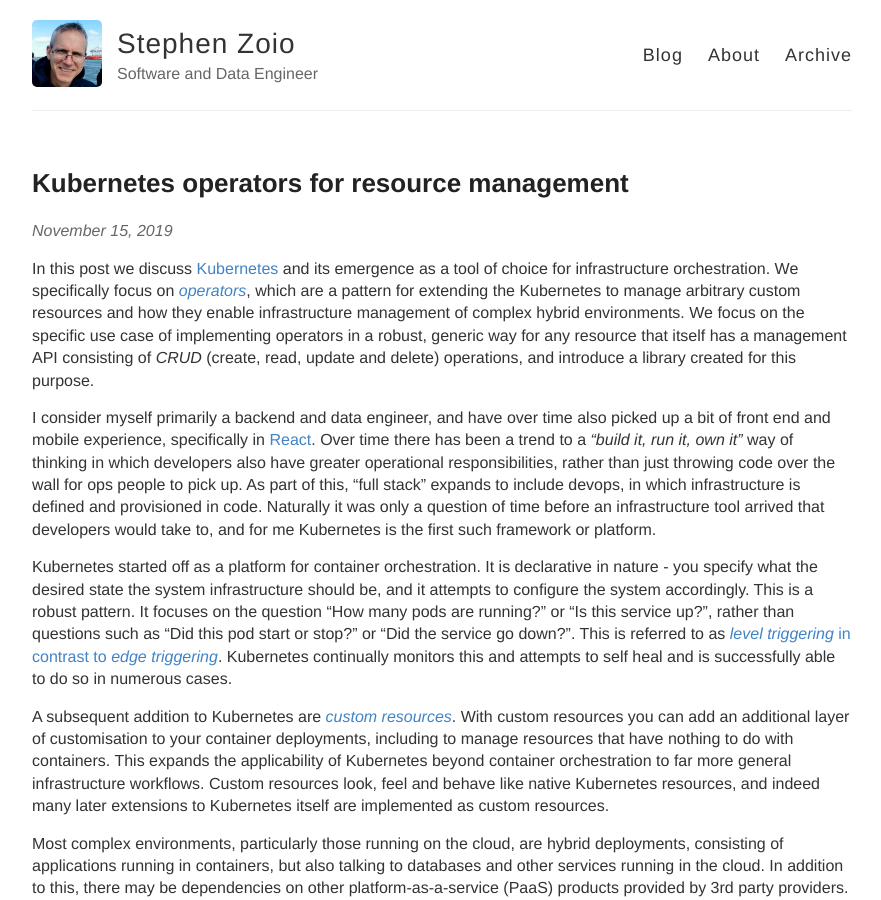
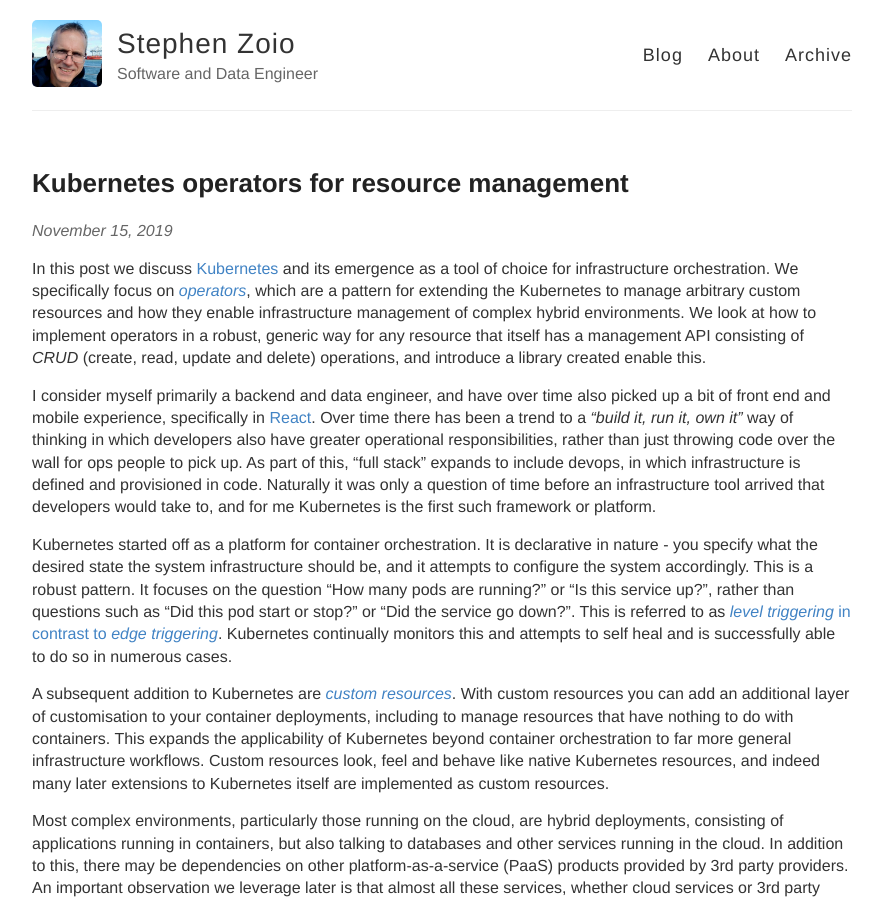
Before and after one commit to szoio/szoio.github.io, a Jekyll site: the page built from _posts/2019-11-15-kubernetes-operators.md, in a window 1280 px wide and 900 px high. Shown: the whole window, without its empty margins (198-1079 px from the left). Built offline with Jekyll 4.4.1, drawn with Linux system fonts in a browser that asks for light colours; comment, search, counter and statistics services are not loaded.

Commit message:
another update

```diff
--- a/_posts/2019-11-15-kubernetes-operators.md
+++ b/_posts/2019-11-15-kubernetes-operators.md
@@ -7,9 +7,9 @@
 
 In this post we discuss [Kubernetes](https://kubernetes.io/) and its emergence as a tool of choice for infrastructure orchestration. We specifically focus on
 [*operators*](https://coreos.com/blog/introducing-operators.html), which are a pattern for extending the Kubernetes to manage arbitrary custom resources
-and how they enable infrastructure management of complex hybrid environments. We focus on the specific use case
-of implementing operators in a robust, generic way for any resource that itself has a management API consisting
-of *CRUD* (create, read, update and delete) operations, and introduce a library created for this purpose.
+and how they enable infrastructure management of complex hybrid environments. We look at how to implement
+operators in a robust, generic way for any resource that itself has a management API consisting
+of *CRUD* (create, read, update and delete) operations, and introduce a library created enable this.
 
 I consider myself primarily a backend and data engineer, and have over time also picked up a bit of front end and mobile experience, specifically in [React](https://www.stephenzoio.com/react-and-higher-order-components/).
 Over time there has been a trend to a *"build it, run it, own it"* way of thinking in which developers also have greater operational
```
